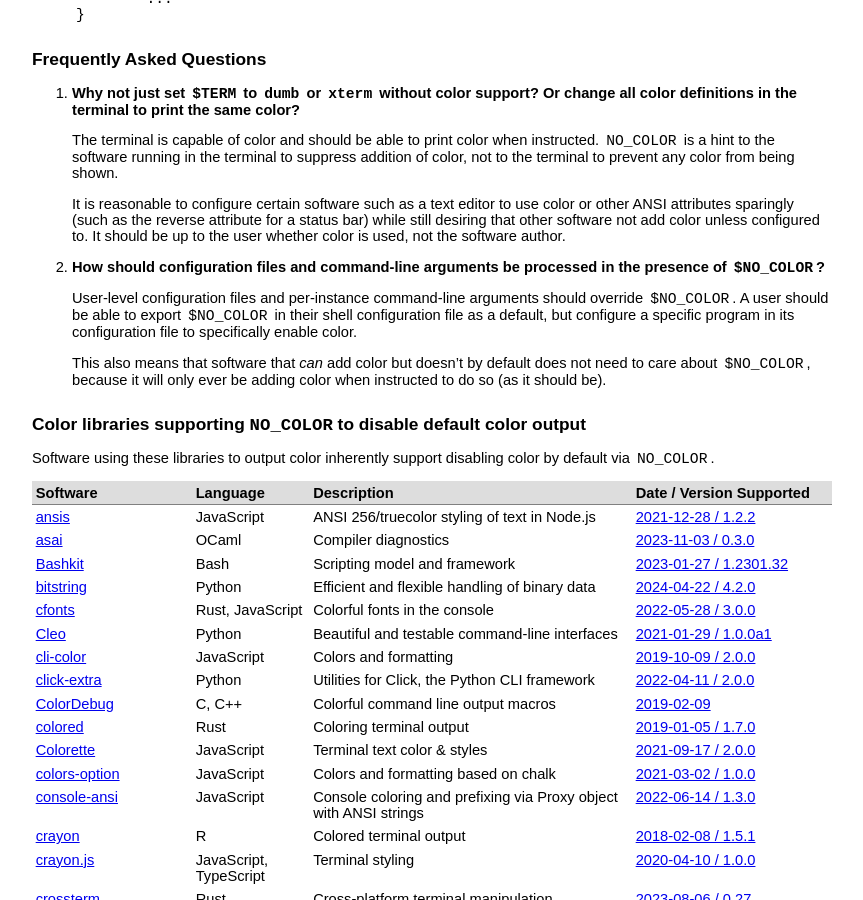
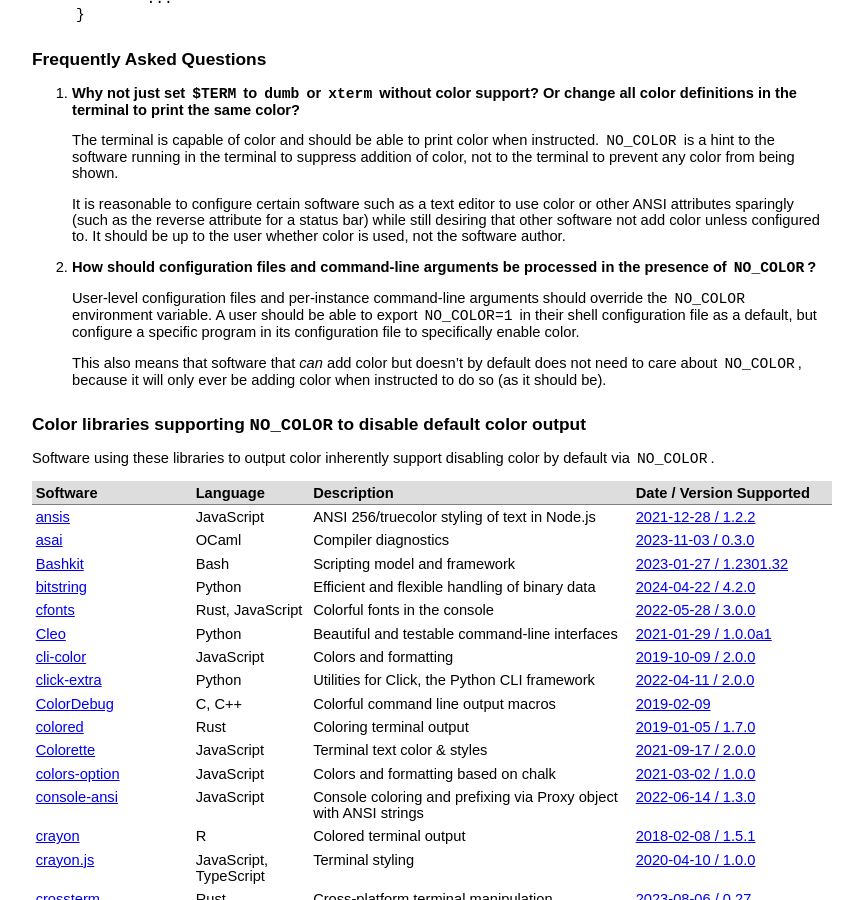
Before and after one commit to jcs/no_color, a Jekyll site: the page built from index.md, in a window 1280 px wide and 900 px high, scrolled down 697 px. Shown: the whole window, without its empty margins (208-1071 px from the left). Built offline with Jekyll 4.4.1, drawn with Linux system fonts in a browser that asks for light colours; our own code applies the rules of GitHub Pages for plain Markdown files.

Commit message:
index: use NO_COLOR vs. $NO_COLOR consistently

```diff
--- a/index.md
+++ b/index.md
@@ -70,16 +70,16 @@ Or change all color definitions in the terminal to print the same color?**
 	It should be up to the user whether color is used, not the software author.
 
 2. **How should configuration files and command-line arguments be processed
-in the presence of `$NO_COLOR`?**
+in the presence of `NO_COLOR`?**
 
 	User-level configuration files and per-instance command-line arguments
-	should override `$NO_COLOR`.
-	A user should be able to export `$NO_COLOR` in their shell configuration
+	should override the `NO_COLOR` environment variable.
+	A user should be able to export `NO_COLOR=1` in their shell configuration
 	file as a default, but configure a specific program in its configuration
 	file to specifically enable color.
 
 	This also means that software that *can* add color but doesn't by default
-	does not need to care about `$NO_COLOR`, because it will only ever be
+	does not need to care about `NO_COLOR`, because it will only ever be
 	adding color when instructed to do so (as it should be).
 
 ## Color libraries supporting `NO_COLOR` to disable default color output
```
